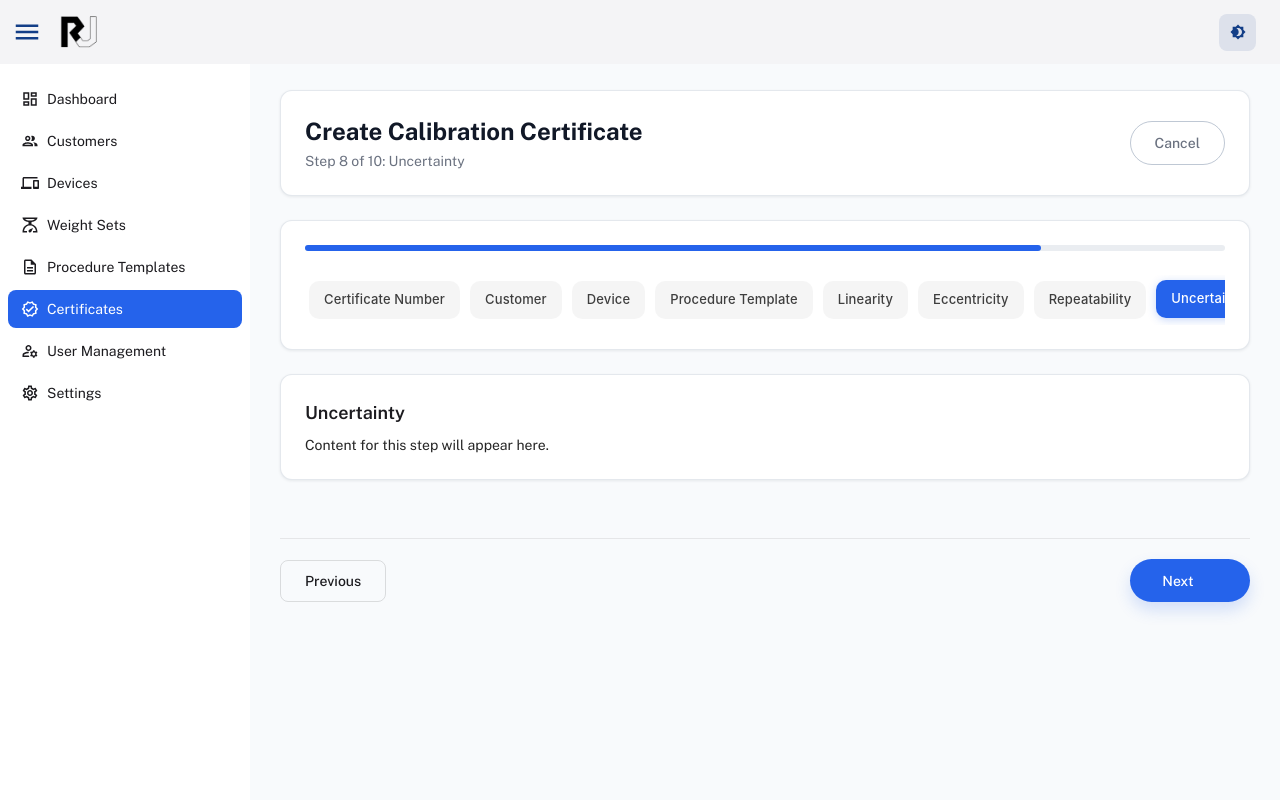
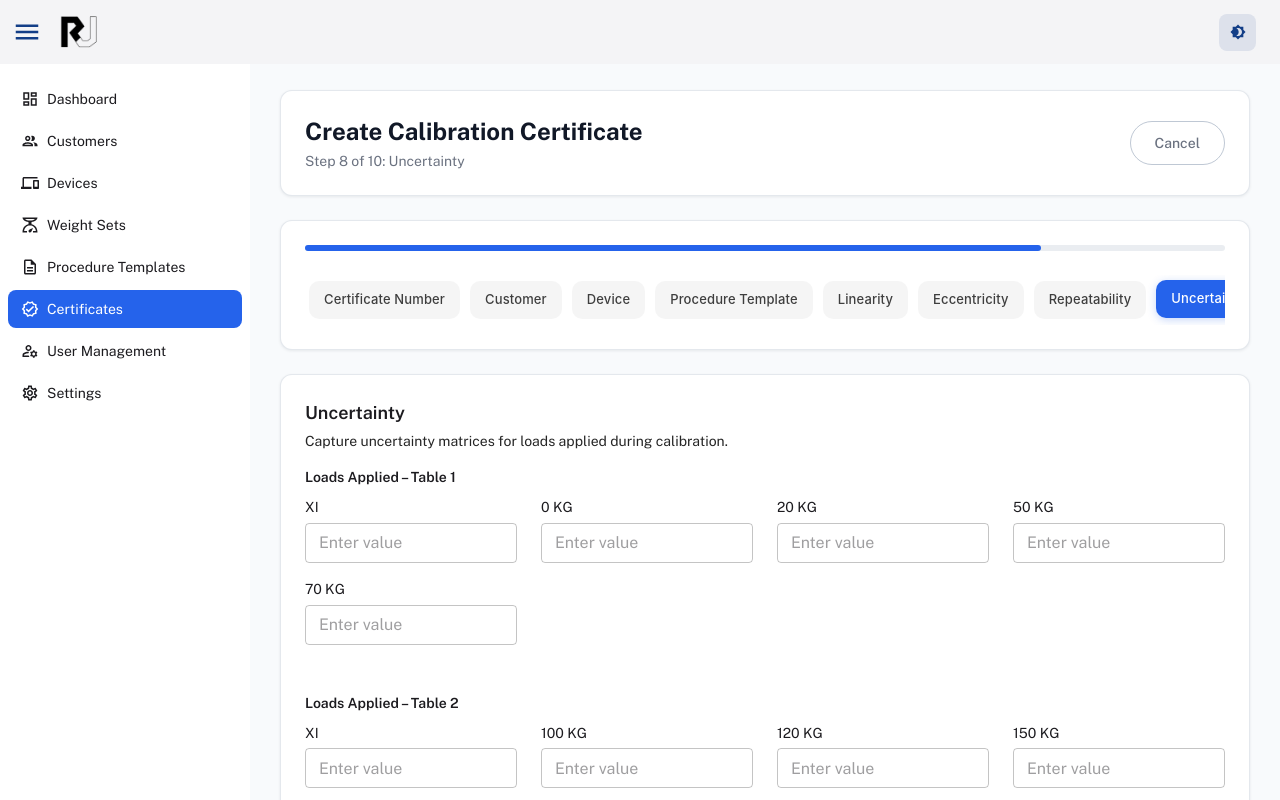
Before and after one commit to dhavalinventam/RJ-Technologies-Calibration-Certificate-Penal, a React (Vite) app: page /certificates/create in a window 1280 px wide. Both pictures are taken after a click on the element "Uncertainty". Shown: the top 800 px of the page. Built offline with nearby package versions, Linux system fonts and the light colour scheme; some icons are missing.

Commit message:
Uncertainty data fetch

```diff
--- a/src/pages/protected/certificates/CreateCertificate.tsx
+++ b/src/pages/protected/certificates/CreateCertificate.tsx
@@ -311,6 +311,20 @@ const createInitialRepeatability = () => ({
   withinTolerances: 'YES'
 })
 
+const uncertaintyTableOneColumns = ['xi', '0 kg', '20 kg', '50 kg', '70 kg'] as const
+const uncertaintyTableTwoColumns = ['xi', '100 kg', '120 kg', '150 kg', 'N/A'] as const
+
+const createInitialUncertainty = () => ({
+  tableOne: Object.fromEntries(uncertaintyTableOneColumns.map(column => [column, ''])) as Record<
+    (typeof uncertaintyTableOneColumns)[number],
+    string
+  >,
+  tableTwo: Object.fromEntries(uncertaintyTableTwoColumns.map(column => [column, ''])) as Record<
+    (typeof uncertaintyTableTwoColumns)[number],
+    string
+  >
+})
+
 const CreateCertificate = () => {
   const theme = useTheme()
   const isMobile = useMediaQuery(theme.breakpoints.down('md'))
@@ -404,14 +418,32 @@ const CreateCertificate = () => {
   // Repeatability (Step 6) data
   const [repeatability, setRepeatability] = useState(() => createInitialRepeatability())
 
+  // Uncertainty (Step 7) data
+  const [uncertainty, setUncertainty] = useState(() => createInitialUncertainty())
+
   const resetDeviceDependentState = () => {
     setDevice(createInitialDeviceFields())
     setLinearityRecords(createInitialLinearityRecords())
     setEccentricity(createInitialEccentricity())
     setRepeatability(createInitialRepeatability())
+    setUncertainty(createInitialUncertainty())
     setCustomer(createInitialCustomerFields())
     setSelectedCustomer(null)
     setCustomerNameInputValue('')
+  }
+
+  const updateUncertaintyValue = (
+    table: 'tableOne' | 'tableTwo',
+    column: (typeof uncertaintyTableOneColumns)[number] | (typeof uncertaintyTableTwoColumns)[number],
+    value: string
+  ) => {
+    setUncertainty(prev => ({
+      ...prev,
+      [table]: {
+        ...prev[table],
+        [column]: value
+      }
+    }))
   }
 
   const applyDeviceData = deviceRecord => {
@@ -478,6 +510,26 @@ const CreateCertificate = () => {
       })
     } else {
       setRepeatability(createInitialRepeatability())
+    }
+
+    if (deviceRecord.uncertaintyData) {
+      const template = createInitialUncertainty()
+      const mappedTableOne = { ...template.tableOne }
+      const mappedTableTwo = { ...template.tableTwo }
+
+      uncertaintyTableOneColumns.forEach(column => {
+        mappedTableOne[column] = deviceRecord.uncertaintyData.tableOne?.[column] || ''
+      })
+      uncertaintyTableTwoColumns.forEach(column => {
+        mappedTableTwo[column] = deviceRecord.uncertaintyData.tableTwo?.[column] || ''
+      })
+
+      setUncertainty({
+        tableOne: mappedTableOne,
+        tableTwo: mappedTableTwo
+      })
+    } else {
+      setUncertainty(createInitialUncertainty())
     }
 
     const matchedCustomerName = (deviceRecord.customer || '').trim()
@@ -2616,6 +2668,61 @@ const CreateCertificate = () => {
                   </div>
                 </div>
               </Box>
+            ) : activeStep === 7 ? (
+              <Box className='cc_card'>
+                <Box sx={{ mb: 2 }}>
+                  <Typography variant='h6' sx={{ fontWeight: 600, mb: 0.5, fontSize: '1.125rem' }}>
+                    Uncertainty
+                  </Typography>
+                  <Typography variant='body2' color='text.secondary'>
+                    Capture uncertainty matrices for loads applied during calibration.
+                  </Typography>
+                </Box>
+
+                <Box sx={{ mb: 3 }}>
+                  <Typography variant='subtitle2' sx={{ mb: 1, fontWeight: 600 }}>
+                    Loads Applied – Table 1
+                  </Typography>
+                  <div className='row'>
+                    {uncertaintyTableOneColumns.map(column => (
+                      <div key={column} className='col-12 col-sm-6 col-md-4 col-lg-3' style={{ marginBottom: '16px' }}>
+                        <Typography variant='body2' sx={{ mb: 0.7 }} component='label' className='cc_label'>
+                          {column.toUpperCase()}
+                        </Typography>
+                        <TextField
+                          size='small'
+                          fullWidth
+                          placeholder='Enter value'
+                          value={uncertainty.tableOne[column]}
+                          onChange={e => updateUncertaintyValue('tableOne', column, e.target.value)}
+                        />
+                      </div>
+                    ))}
+                  </div>
+                </Box>
+
+                <Box>
+                  <Typography variant='subtitle2' sx={{ mb: 1, fontWeight: 600 }}>
+                    Loads Applied – Table 2
+                  </Typography>
+                  <div className='row'>
+                    {uncertaintyTableTwoColumns.map(column => (
+                      <div key={column} className='col-12 col-sm-6 col-md-4 col-lg-3' style={{ marginBottom: '16px' }}>
+                        <Typography variant='body2' sx={{ mb: 0.7 }} component='label' className='cc_label'>
+                          {column.toUpperCase()}
+                        </Typography>
+                        <TextField
+                          size='small'
+                          fullWidth
+                          placeholder='Enter value'
+                          value={uncertainty.tableTwo[column]}
+                          onChange={e => updateUncertaintyValue('tableTwo', column, e.target.value)}
+                        />
+                      </div>
+                    ))}
+                  </div>
+                </Box>
+              </Box>
             ) : (
               <Box className='cc_card'>
                 <Typography variant='h6' sx={{ fontWeight: 600, mb: 1, fontSize: '1.125rem' }}>
```
